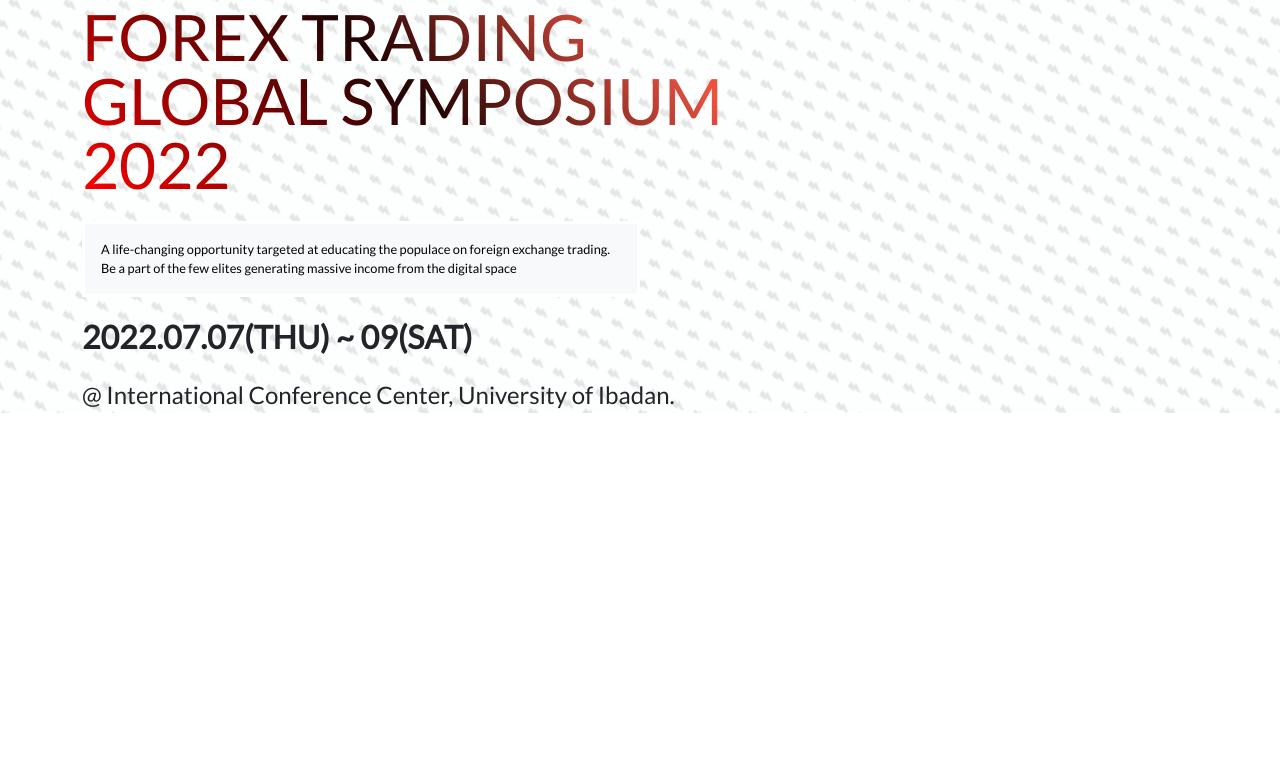
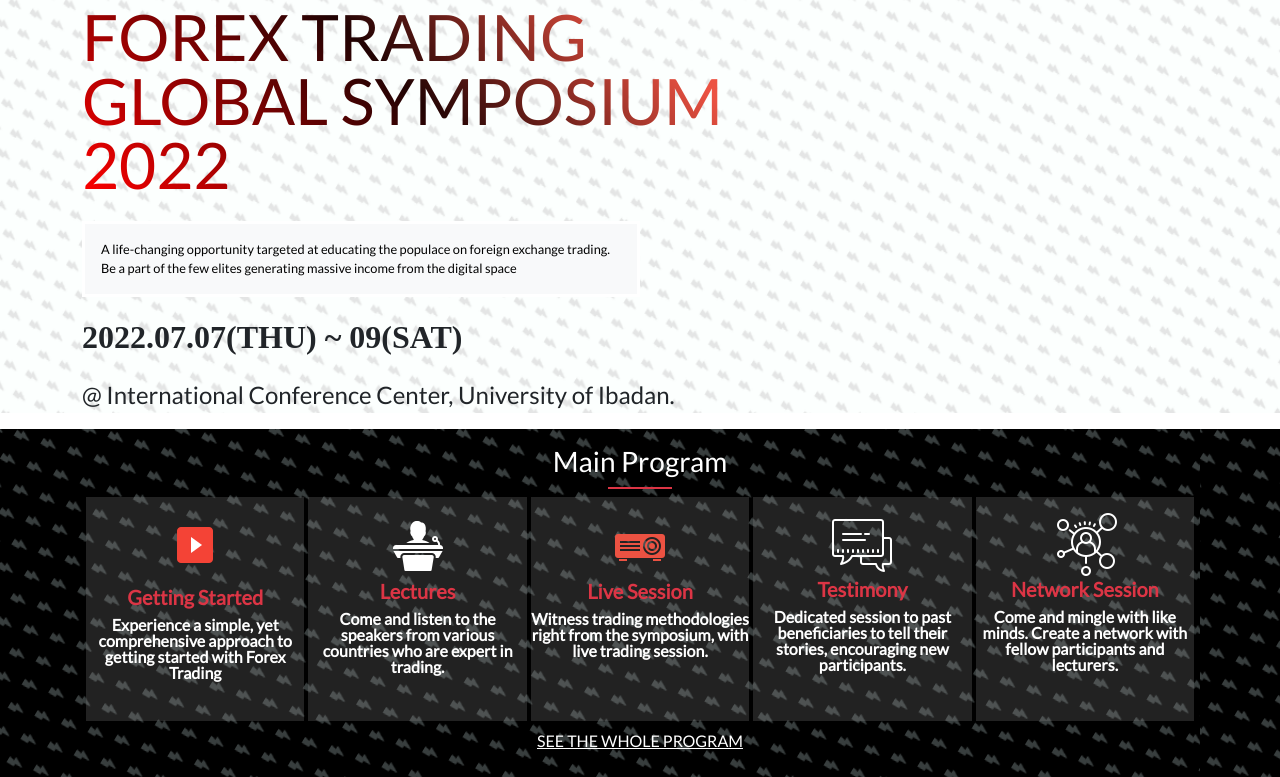
Before and after one commit to YussaMoney/Forex-Trading-Symposium, a website: page index.html in a window 1280 px wide. Shown: the part 155-932 px from the top of the page. Before the commit the page ends 800 px from the top, so only its background shows below. Drawn offline with nearby package versions, Linux system fonts and the light colour scheme.

Commit message:
Added: Contents to Program Section in Main

```diff
--- a/css/style.css
+++ b/css/style.css
@@ -32,7 +32,7 @@
 }
 
 .heading {
-  font-family: "COCOGOOSE", 'Lato', sans-serif;
+  font-family: "COCOGOOSE", "Lato", sans-serif;
   font-size: 5vw;
   background-image: linear-gradient(
     45deg,
@@ -46,6 +46,26 @@
   -webkit-text-fill-color: transparent;
 }
 
-.heading-footer{
+.heading-footer {
   font-size: 0.8rem;
 }
+
+.date {
+  font-family: "COCOGOOSE";
+}
+
+.programs {
+  background-image: url(../img/pattern2.png);
+}
+
+.program {
+  background: #9c9b9b38;
+}
+
+.program-heading::after {
+  content: '';
+  border: 1px solid #DC3545;
+  display: block;
+  width: 4rem;
+  margin: 0.5rem auto;
+}
--- a/index.html
+++ b/index.html
@@ -138,6 +138,81 @@
           </p>
         </div>
       </section>
+
+      <section class="programs bg-black">
+        <div class="container">
+          <article class="program-box">
+            <h3 class="program-heading text-white text-center pt-3">
+              Main Program
+            </h3>
+            <div class="program-container d-flex">
+              <div
+                class="program p1 text-center rounded-0 mx-1"
+                style="width: 18rem; height: 14rem"
+              >
+                <img src="./img/icons8-start-48.png" class="program-img-top img-fluid pt-4 pb-2" alt="start-program" />
+                <div class="program-body">
+                  <h5 class="program-title text-danger fw-bolder pt-2">Getting Started</h5>
+                  <p class="program-text lh-1 text-white fw-bolder">
+                    Experience a simple, yet comprehensive approach to getting started with Forex Trading
+                  </p>
+                </div>
+              </div>
+              <div
+                class="program p2 text-center rounded-0"
+                style="width: 18rem"
+              >
+                <img src="./img/icons8-lecturer-50.png " class="program-img-top pt-4 pb-2" alt="a lecturer" />
+                <div class="program-body">
+                  <h5 class="program-title text-danger fw-bolder">Lectures</h5>
+                  <p class="program-text lh-1 text-white fw-bolder">
+                    Come and listen to the speakers from various countries who are expert in trading.
+                  </p>
+                </div>
+              </div>
+              <div
+                class="program p3 text-center rounded-0 mx-1"
+                style="width: 18rem"
+              >
+                <img src="./img/icons8-video-projector-50.png" class="program-img-top pt-4 pb-2" alt="projector" />
+                <div class="program-body">
+                  <h5 class="program-title text-danger fw-bolder">Live Session</h5>
+                  <p class="program-text lh-1 text-white fw-bolder">
+                    Witness trading methodologies right from the symposium, with live trading session.
+                  </p>
+                </div>
+              </div>
+              <div
+                class="program p4 text-center rounded-0"
+                style="width: 18rem"
+              >
+                <img src="./img/icons8-chat-64.png" class="program-img-top pt-3" alt="chat" />
+                <div class="program-body">
+                  <h5 class="program-title text-danger fw-bolder">Testimony</h5>
+                  <p class="program-text lh-1 text-white fw-bolder">
+                    Dedicated session to past beneficiaries to tell their stories, encouraging new participants.
+                  </p>
+                </div>
+              </div>
+              <div
+                class="program p5 text-center rounded-0 mx-1"
+                style="width: 18rem"
+              >
+                <img src="./img/icons8-social-network-64.png" class="program-img-top pt-3" alt="social network" />
+                <div class="program-body">
+                  <h5 class="program-title text-danger fw-bolder">Network Session</h5>
+                  <p class="program-text lh-1 text-white fw-bolder">
+                    Come and mingle with like minds. Create a network with fellow participants and lecturers.
+                  </p>
+                </div>
+              </div>
+            </div>
+            <div class="program-footer text-center pb-4 pt-2">
+              <a href="#" class="text-white">SEE THE WHOLE PROGRAM</a>
+            </div>
+          </article>
+        </div>
+      </section>
     </main>
 
     <script src="./bootstrap-5.2.0-beta1/dist/js/bootstrap.bundle.min.js"></script>
```
